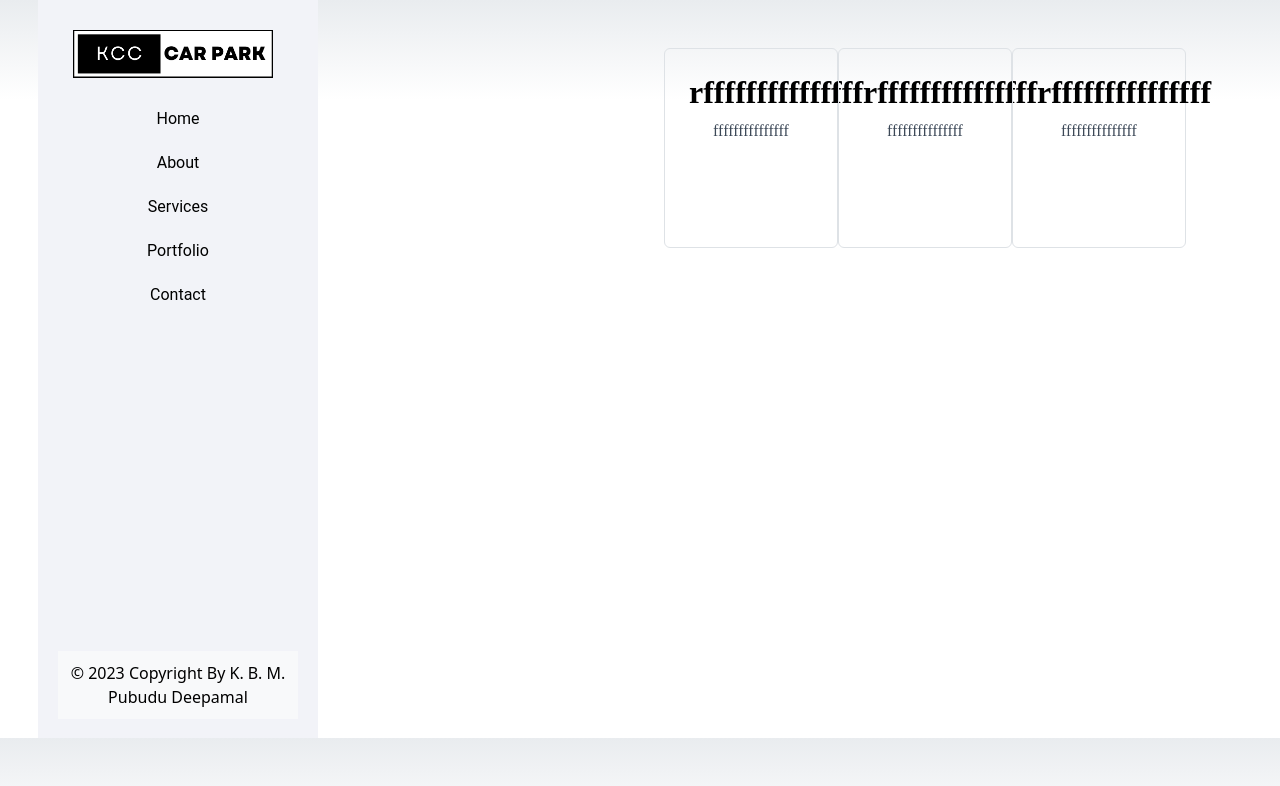
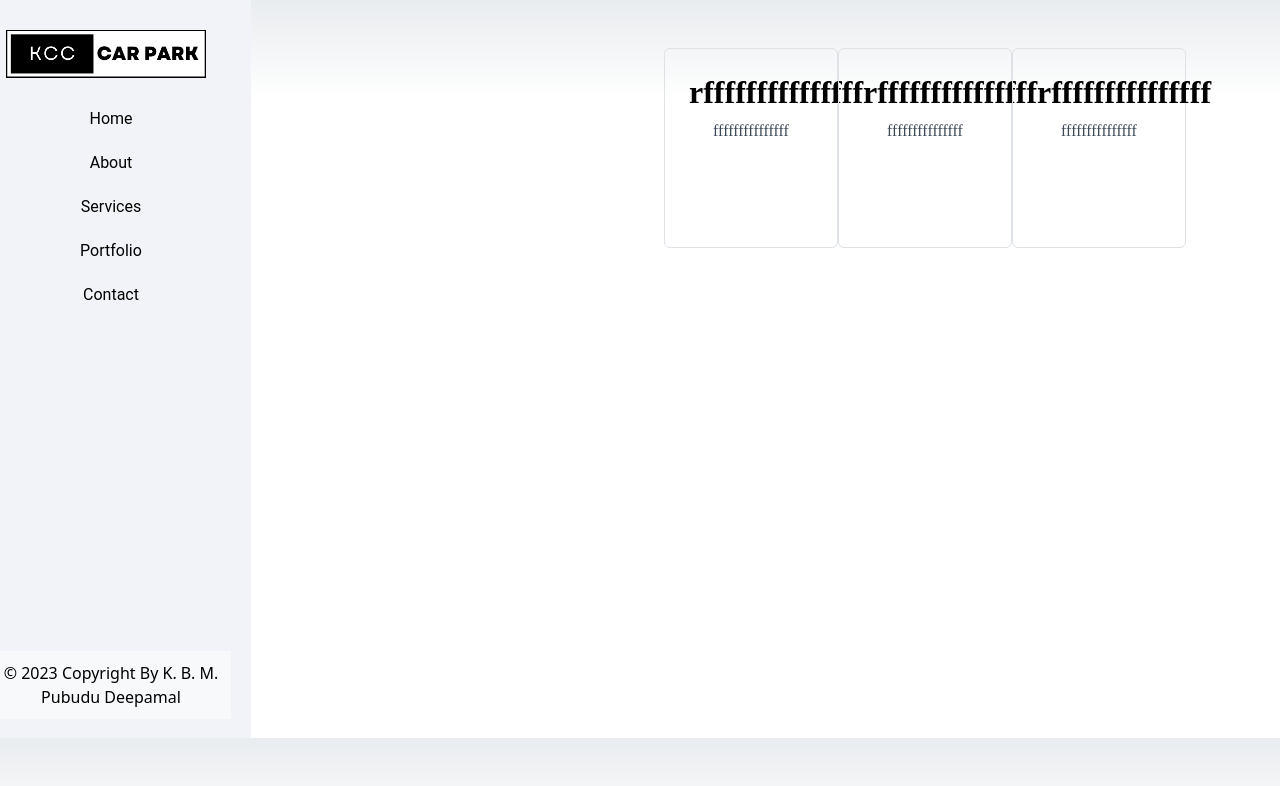
Before and after one commit to PubuduDeepamal/KCC, a React (Create React App) app: page /AdminDashBord in a window 1280 px wide. Shown: the top 786 px of the page. Built offline with nearby package versions, Linux system fonts and the light colour scheme.

Commit message:
Update Sidebar.css

```diff
--- a/src/Css/Sidebar.css
+++ b/src/Css/Sidebar.css
@@ -1,7 +1,7 @@
-/* styles.css (or any other CSS file you're using) */
+
 
 .sidebar {
-    margin-left: -44px;
+    margin-left: -111px;
     height: 738px;
     width: 280px;
     background-color: #f2f3f8;
```
